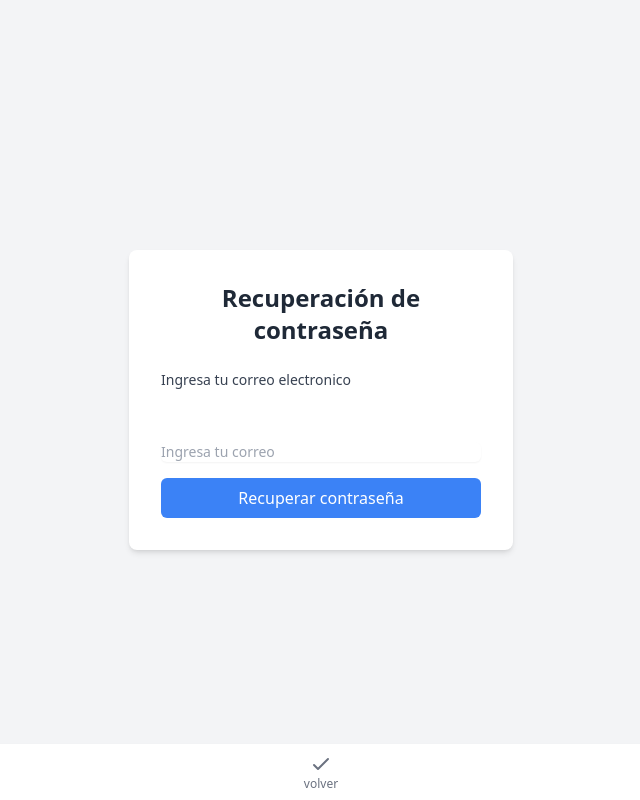
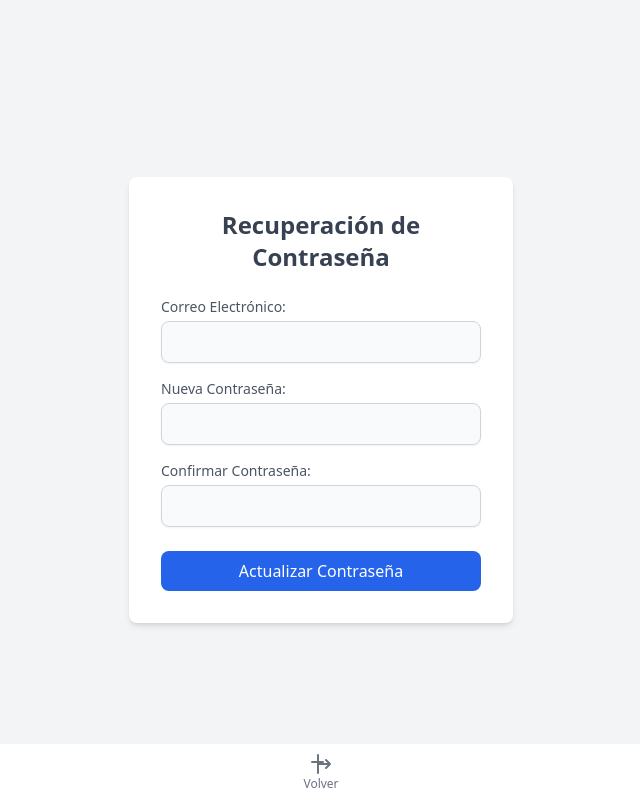
Before and after one commit to automuelles/Entorno_de_pruebas, a PHP site: the page made by views/RecuperarContraseña.php in a window 1280 px wide. Shown: the whole page, without its empty margins (319-959 px from the left). Run offline with PHP 8.4, Linux system fonts and the light colour scheme; some libraries are stand-ins or nearby versions.

Commit message:
se crea el campo cambiar contraseña

```diff
--- a/views/RecuperarContraseña.php
+++ b/views/RecuperarContraseña.php
@@ -1,3 +1,70 @@
+<?php
+// Conexión a la base de datos
+$host = 'localhost';
+$user = 'root';
+$password = 'Automuelles2024*';
+$database = 'automuelles';
+
+$conn = new mysqli($host, $user, $password, $database);
+
+// Verificar conexión
+if ($conn->connect_error) {
+    die("Conexión fallida: " . $conn->connect_error);
+}
+
+$mensaje = ""; // Variable para el mensaje
+
+// Manejar solicitud POST
+if ($_SERVER["REQUEST_METHOD"] == "POST") {
+    $email = trim($_POST["email"]);
+    $newPassword = trim($_POST["new_password"]);
+    $confirmPassword = trim($_POST["confirm_password"]);
+
+    if (empty($email) || empty($newPassword) || empty($confirmPassword)) {
+        $mensaje = "Por favor completa todos los campos.";
+    } elseif ($newPassword !== $confirmPassword) {
+        $mensaje = "Las contraseñas no coinciden.";
+    } else {
+        // Verificar si el correo existe
+        $stmt = $conn->prepare("SELECT id FROM usuarios WHERE email = ?");
+        if (!$stmt) {
+            die("Error en la preparación de la consulta: " . $conn->error);
+        }
+
+        $stmt->bind_param("s", $email);
+        $stmt->execute();
+        $result = $stmt->get_result();
+
+        if ($result->num_rows > 0) {
+            // Encriptar la nueva contraseña
+            $hashedPassword = password_hash($newPassword, PASSWORD_DEFAULT);
+
+            // Actualizar la contraseña en la base de datos
+            $updateStmt = $conn->prepare("UPDATE usuarios SET password = ? WHERE email = ?");
+            if (!$updateStmt) {
+                die("Error en la preparación de la consulta: " . $conn->error);
+            }
+
+            $updateStmt->bind_param("ss", $hashedPassword, $email);
+
+            if ($updateStmt->execute()) {
+                $mensaje = "La contraseña se cambió con éxito.";
+            } else {
+                $mensaje = "Error al actualizar la contraseña.";
+            }
+
+            $updateStmt->close();
+        } else {
+            $mensaje = "El correo no está registrado.";
+        }
+
+        $stmt->close();
+    }
+}
+
+$conn->close();
+?>
+
 <!DOCTYPE html>
 <html lang="es">
 <head>
@@ -9,35 +76,63 @@
 </head>
 <body class="bg-gray-100 flex items-center justify-center h-screen">
     <div class="bg-white p-8 rounded-lg shadow-md w-full max-w-sm">
-        <h2 class="text-2xl font-bold text-gray-800 text-center mb-6">Recuperación de contraseña</h2>
-        <form action="send_recovery.php" method="POST" class="space-y-4">
-            <div>
-                <label for="email" class="block text-sm font-medium text-gray-700">Ingresa tu correo electronico</label>
-                <br><br>
+        <h2 class="text-2xl font-bold mb-6 text-center text-gray-700">Recuperación de Contraseña</h2>
+        <form method="post" action="">
+            <div class="mb-4">
+                <label for="email" class="block text-sm font-medium text-gray-600">Correo Electrónico:</label>
                 <input
                     type="email"
                     id="email"
                     name="email"
                     required
-                    class="mt-1 block w-full rounded-md border-gray-300 shadow-sm focus:ring-blue-500 focus:border-blue-500 sm:text-sm"
-                    placeholder="Ingresa tu correo">
+                    class="mt-1 w-full px-3 py-2 bg-gray-50 border border-gray-300 rounded-lg shadow-sm focus:outline-none focus:ring-2 focus:ring-blue-500 focus:border-blue-500"
+                >
+            </div>
+            <div class="mb-4">
+                <label for="new_password" class="block text-sm font-medium text-gray-600">Nueva Contraseña:</label>
+                <input
+                    type="password"
+                    id="new_password"
+                    name="new_password"
+                    required
+                    class="mt-1 w-full px-3 py-2 bg-gray-50 border border-gray-300 rounded-lg shadow-sm focus:outline-none focus:ring-2 focus:ring-blue-500 focus:border-blue-500"
+                >
+            </div>
+            <div class="mb-6">
+                <label for="confirm_password" class="block text-sm font-medium text-gray-600">Confirmar Contraseña:</label>
+                <input
+                    type="password"
+                    id="confirm_password"
+                    name="confirm_password"
+                    required
+                    class="mt-1 w-full px-3 py-2 bg-gray-50 border border-gray-300 rounded-lg shadow-sm focus:outline-none focus:ring-2 focus:ring-blue-500 focus:border-blue-500"
+                >
             </div>
             <button
                 type="submit"
-                class="w-full bg-blue-500 text-white py-2 px-4 rounded-md hover:bg-blue-600 focus:outline-none focus:ring-2 focus:ring-blue-500 focus:ring-offset-2">
-                Recuperar contraseña
+                class="w-full bg-blue-600 text-white py-2 px-4 rounded-lg font-medium hover:bg-blue-700 focus:outline-none focus:ring-2 focus:ring-blue-500 focus:ring-offset-2"
+            >
+                Actualizar Contraseña
             </button>
         </form>
     </div>
-     <!-- Footer Navigation -->
-     <nav class="fixed bottom-0 left-0 right-0 bg-white shadow-lg">
+
+    <!-- Mostrar el mensaje en una alerta -->
+    <?php if (!empty($mensaje)): ?>
+        <script>
+            alert("<?= $mensaje ?>");
+        </script>
+    <?php endif; ?>
+
+    <!-- Footer Navigation -->
+    <nav class="fixed bottom-0 left-0 right-0 bg-white shadow-lg">
         <div class="flex justify-around py-2">
-            <a href="../index.php" class="text-gray-500 text-center flex flex-col items-center">
+            <a href="../index.php" class="text-gray-500 text-center flex flex-col items-center hover:text-blue-600">
                 <svg xmlns="http://www.w3.org/2000/svg" fill="none" viewBox="0 0 24 24" stroke="currentColor"
                     class="w-6 h-6">
-                    <path stroke-linecap="round" stroke-linejoin="round" stroke-width="2" d="M5 13l4 4L19 7" />
+                    <path stroke-linecap="round" stroke-linejoin="round" stroke-width="2" d="M3 10h11M9 21V3M17 16l4-4m0 0l-4-4m4 4H9" />
                 </svg>
-                <span class="text-xs">volver</span>
+                <span class="text-xs">Volver</span>
             </a>
         </div>
     </nav>
```
